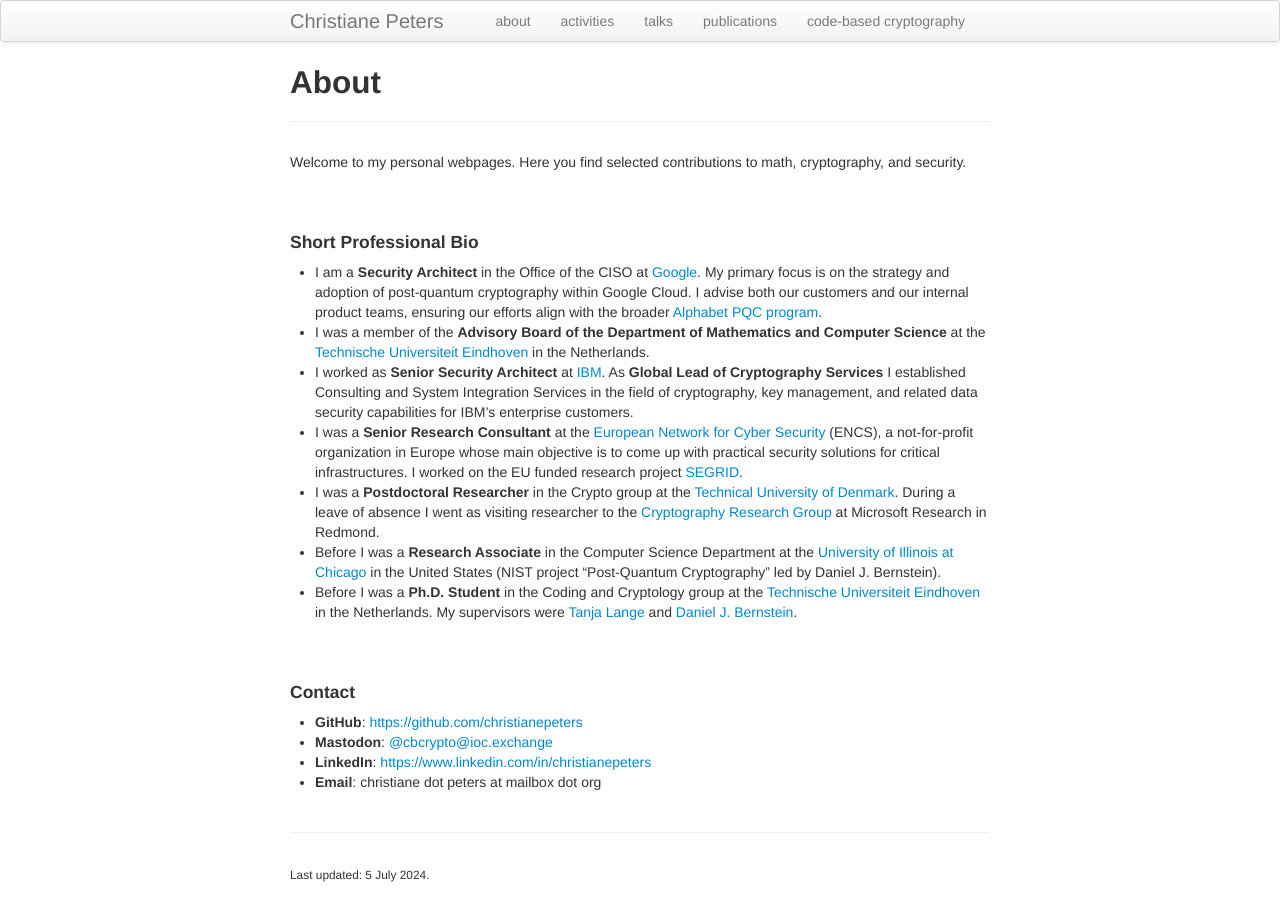
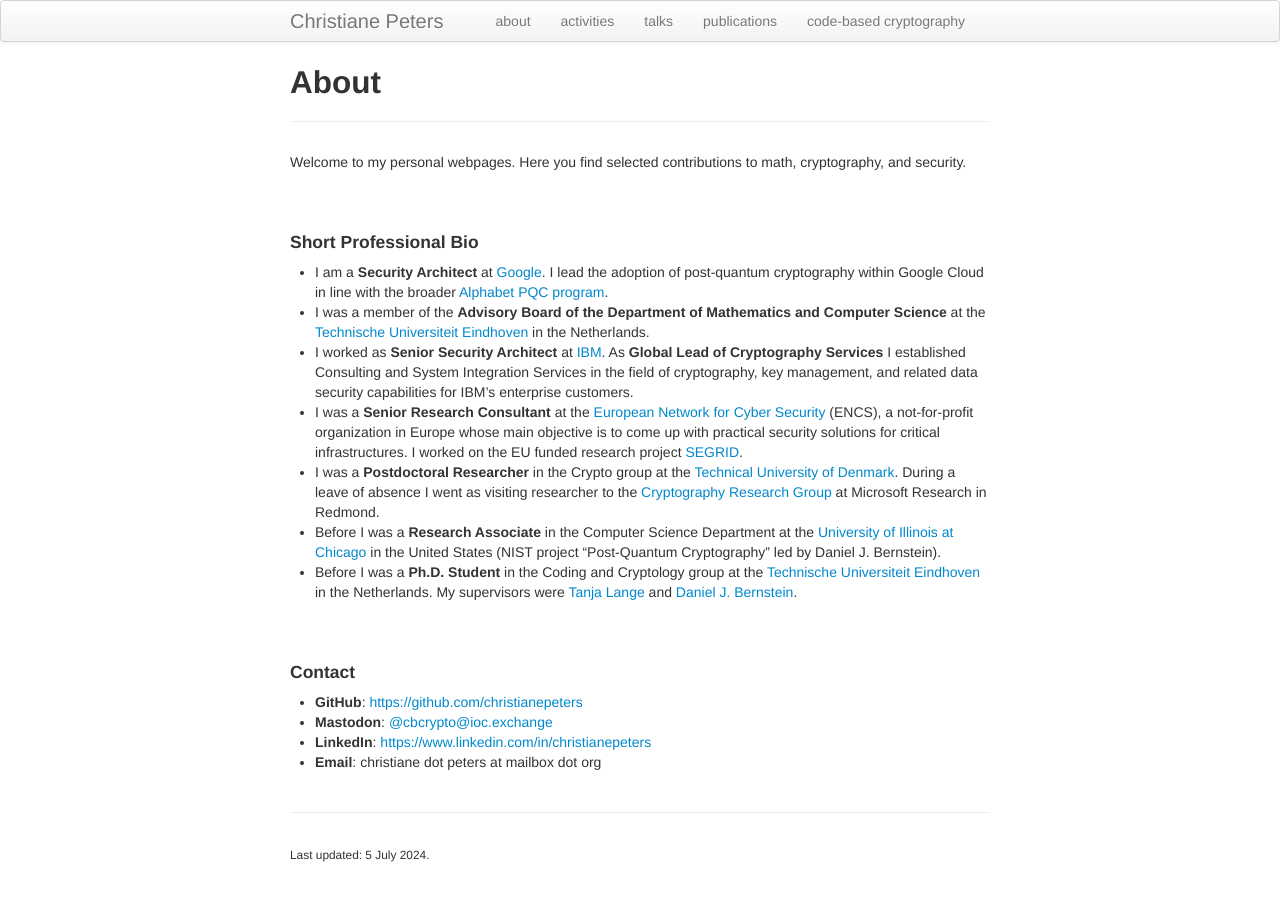
Before and after one commit to christianepeters/christianepeters.github.io, a Jekyll site: the page built from index.md, in a window 1280 px wide. Built offline with Jekyll 4.4.1, drawn with Linux system fonts in a browser that asks for light colours.

Commit message:
Role update

```diff
--- a/index.md
+++ b/index.md
@@ -8,7 +8,7 @@ Welcome to my personal webpages. Here you find selected contributions to math, c
 <br/><br/>
 #### Short Professional Bio
 
-- I am a **Security Architect** in the Office of the CISO at [Google](https://cloud.google.com/solutions/security/leaders/). My primary focus is on the strategy and adoption of post-quantum cryptography within Google Cloud. I advise both our customers and our internal product teams, ensuring our efforts align with the broader [Alphabet PQC program](https://cloud.google.com/security/resources/post-quantum-cryptography?e=48754805).
+- I am a **Security Architect** at [Google](https://cloud.google.com/solutions/security/leaders/). I lead the adoption of post-quantum cryptography within Google Cloud in line with the broader [Alphabet PQC program](https://cloud.google.com/security/resources/post-quantum-cryptography?e=48754805).
 - I was a member of the **Advisory Board of the Department of Mathematics and Computer Science** at the [Technische Universiteit Eindhoven](https://www.tue.nl/en/our-university/departments/mathematics-and-computer-science) in the Netherlands.
 - I worked as **Senior Security Architect** at [IBM](http://securityintelligence.com/). As **Global Lead of Cryptography Services** I established Consulting and System Integration Services in the field of cryptography, key management, and related data security capabilities for IBM's enterprise customers.
 - I was a **Senior Research Consultant** at the [European Network for Cyber Security](http://www.encs.eu) (ENCS), a not-for-profit organization in Europe whose main objective is to come up with practical security solutions for critical infrastructures. I worked on the EU funded research project [SEGRID](http://www.segrid.eu/).
```
